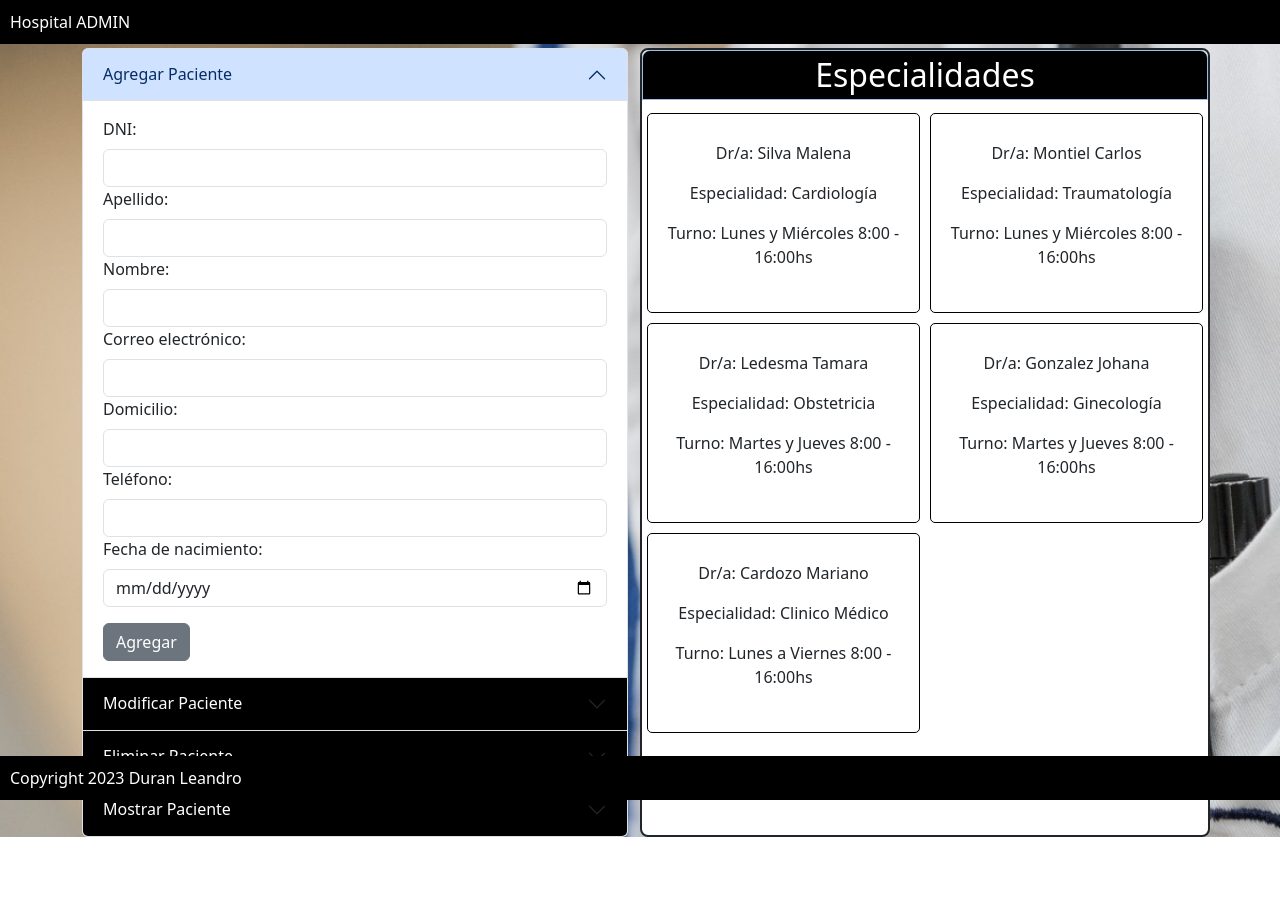
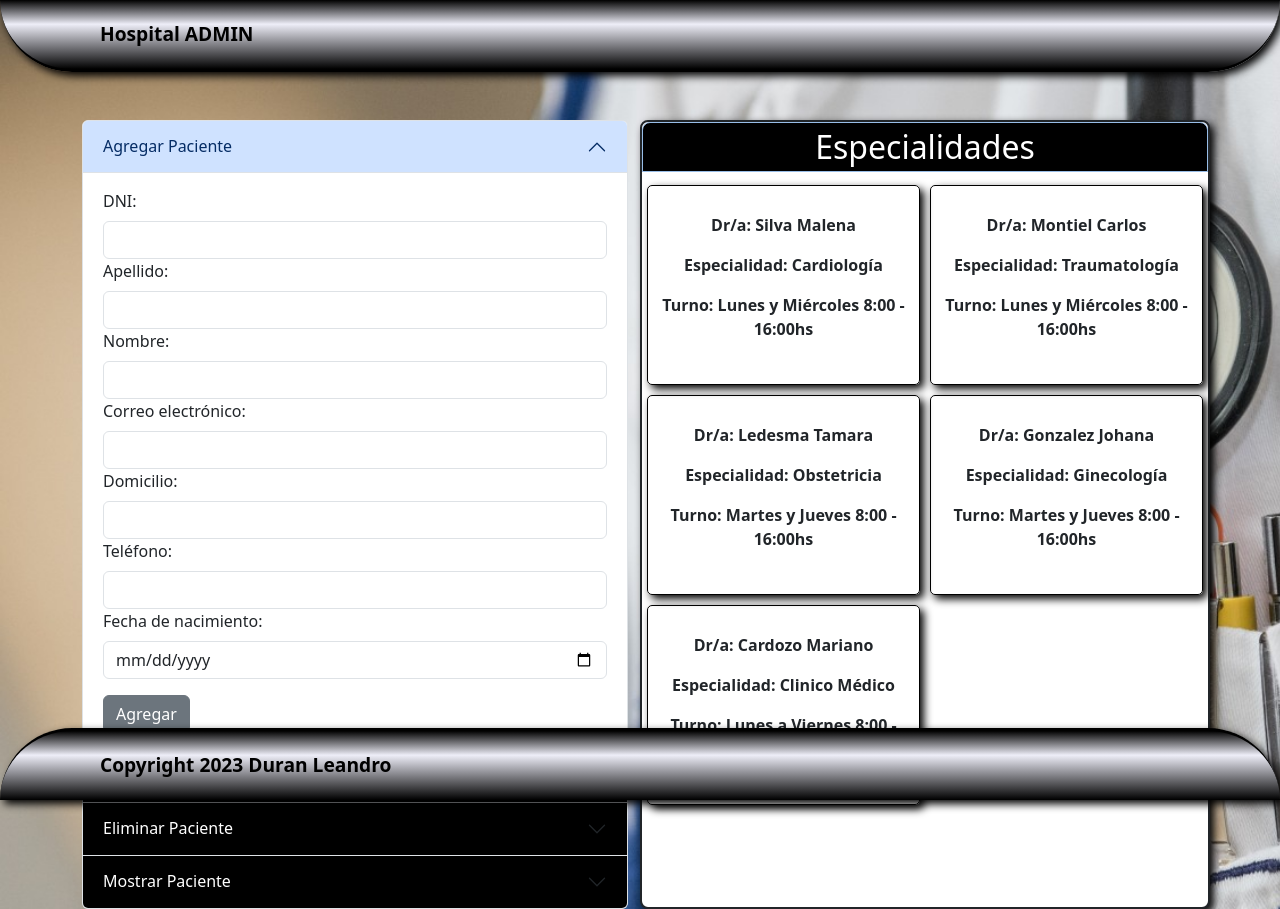
Before and after one commit to leandroduran07/JS_CH_AdminPacientes, a plain HTML site: page sections/admin_pacientes.html in a window 1280 px wide. Before the commit the page ends 837 px from the top, so only its background shows below. Drawn offline with nearby package versions, Linux system fonts and the light colour scheme; some packages are replaced by stand-ins of ours; a script that the page names is missing.

Commit message:
Update CSS - Header/Footer Mejorados

```diff
--- a/css/admin.css
+++ b/css/admin.css
@@ -16,35 +16,57 @@
 
 
 header {
-    background-color: black;
-    color: white;
-    padding: 10px;
-    position: fixed;
-    top: 0;
-    left: 0;
+    background: rgb(0,0,0);
+    background: linear-gradient(180deg, rgba(0,0,0,1) 0%, rgba(238,238,248,1) 35%, rgba(0,0,0,1) 100%);
+    color: black;
+    font-weight: bold;
+    padding: 20px;
     width: 100%;
+    border-bottom: 3px solid;
+    border-bottom-left-radius: 250px;
+    border-bottom-right-radius: 250px;
+    box-shadow: 4px 4px 8px rgba(0, 0, 0, 15);
+
+}
+header span{
+    padding-left: 5rem;
+    font-size: larger;
 }
 
 footer {
-    background-color: black;
-    color: white;
-    padding: 10px;
+    background: rgb(0,0,0);
+    background: linear-gradient(180deg, rgba(0,0,0,1) 0%, rgba(238,238,248,1) 35%, rgba(0,0,0,1) 100%);
+    color: black;
+    font-weight: bold;
+    padding: 20px;
     position: fixed;
     bottom: 0;
     right: 0;
     width: 100%;
+    border-top: 3px solid;
+    border-top-left-radius: 250px;
+    border-top-right-radius: 250px;
+    box-shadow: 4px 4px 8px rgba(0, 0, 0, 15);
+
+}
+footer span{
+    padding-left: 5rem;
+    font-size: larger;
 }
 
 .contenedorEspecialidades {
     background-color: white;
     border: 2px solid;
     border-radius: 8px;
+    box-shadow: 4px 4px 8px rgba(0, 0, 0, 15);
+
     padding: 0;
 }
 
 .contenedorMedicos {
     display: flex;
     flex-wrap: wrap;
+
 
 }
 
@@ -64,11 +86,13 @@ footer {
     height: 200px;
     border: 1px solid black;
     border-radius: 5px;
+    box-shadow: 4px 4px 8px rgba(0, 0, 0, 15);
     margin: 5px;
     text-align: center;
     display: flex;
     flex-direction: column;
     justify-content: center;
+    font-weight: bold;
 }
 
 @media screen and (max-width: 768px){
```
